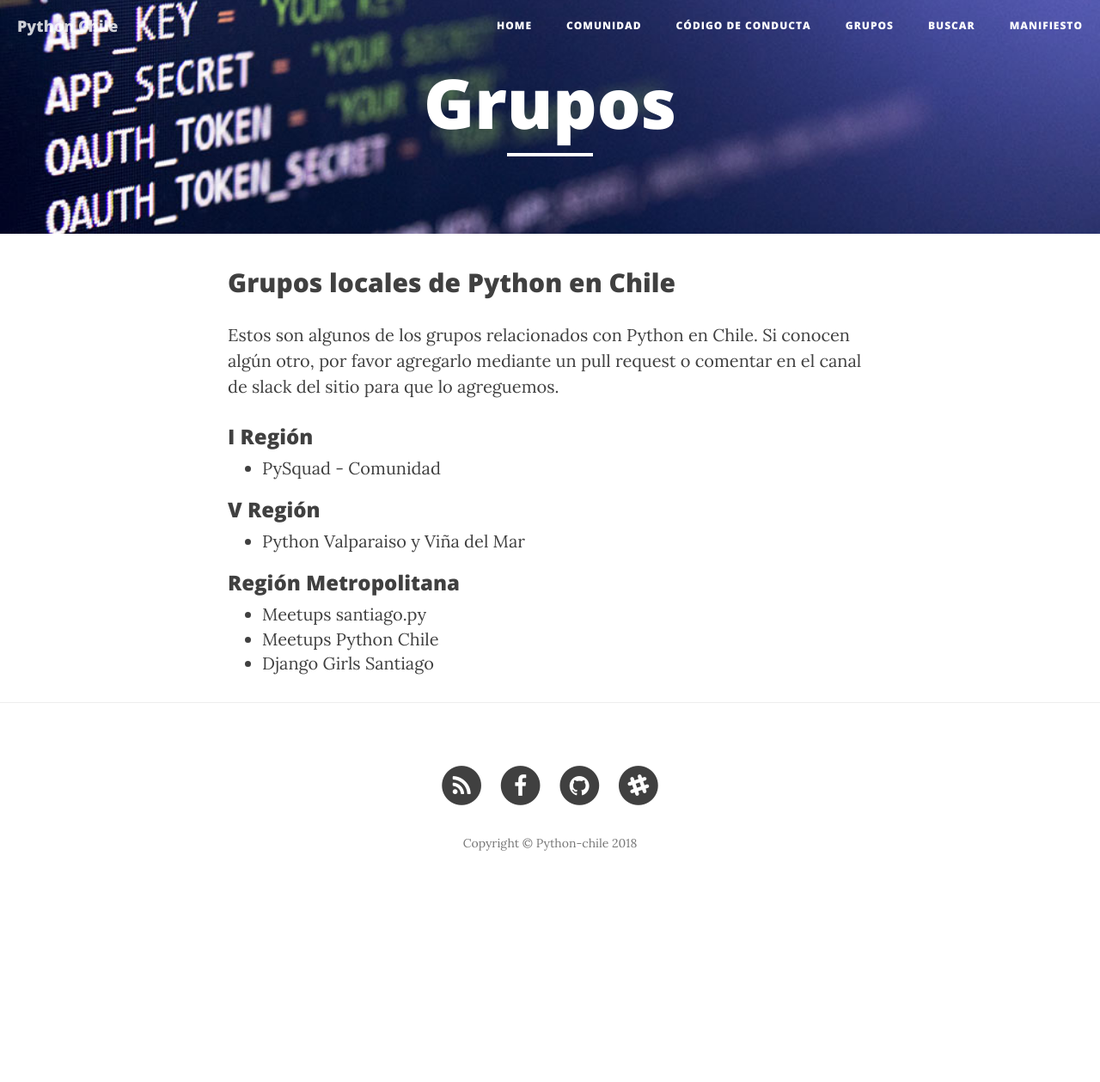
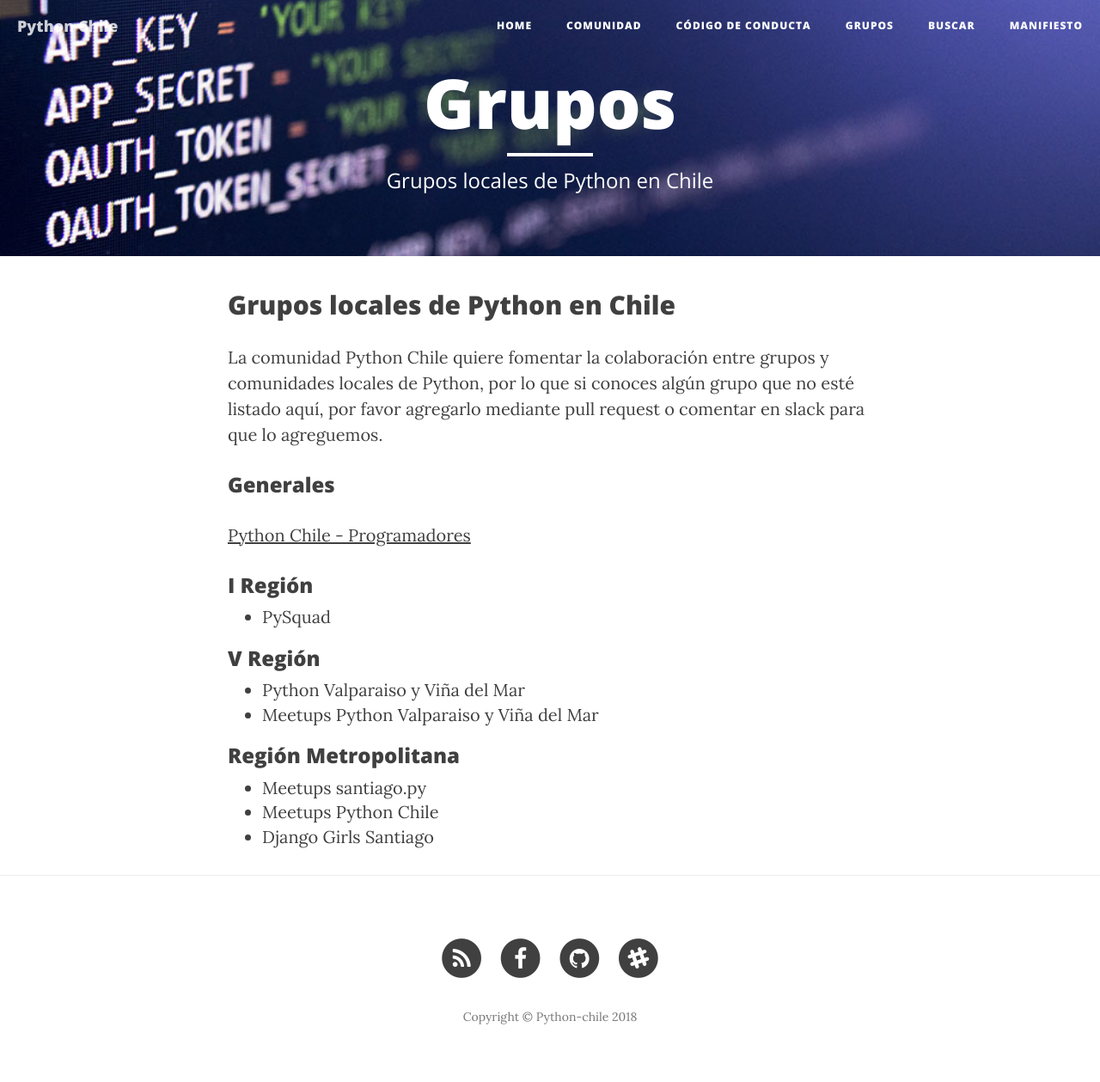
Before and after one commit to python-chile/pythonchile_old, a Jekyll site: the page built from grupos.md, in a window 1280 px wide. Shown: the whole page at 86% size. Built offline with Jekyll 4.4.1, drawn with Linux system fonts in a browser that asks for light colours; nearby versions of some CDN libraries; before the commit the page ends 1057 px from its top, so only the background shows below that.

Commit message:
Agregando grupo oficial, slack y meetups V región

```diff
--- a/grupos.md
+++ b/grupos.md
@@ -1,20 +1,24 @@
 ---
 layout: page
 title: "Grupos"
-description: ""
+description: "Grupos locales de Python en Chile"
 header-img: "img/home-bg.jpg"
 ---
 
 
 ## Grupos locales de Python en Chile
-Estos son algunos de los grupos relacionados con Python en Chile. Si conocen algún otro, por favor agregarlo mediante un pull request o comentar en el canal de slack del sitio para que lo agreguemos.
+La comunidad Python Chile quiere fomentar la colaboración entre grupos y comunidades locales de Python, por lo que si conoces algún grupo que no esté listado aquí, por favor agregarlo mediante pull request o comentar en slack para que lo agreguemos.
+
+### Generales
+[Python Chile - Programadores](https://www.facebook.com/groups/pythonchileprogramadores)
 
 
 ### I Región
-- [PySquad](https://www.facebook.com/pysquadarica/) - Comunidad
+- [PySquad](https://www.facebook.com/pysquadarica/)
 
 ### V Región
 - [Python Valparaiso y Viña del Mar](https://www.facebook.com/groups/1451630415108163/)
+- [Meetups Python Valparaiso y Viña del Mar](https://www.meetup.com/es-ES/Python-Valparaiso-y-Vina-del-Mar/)
 
 
 ### Región Metropolitana
```
